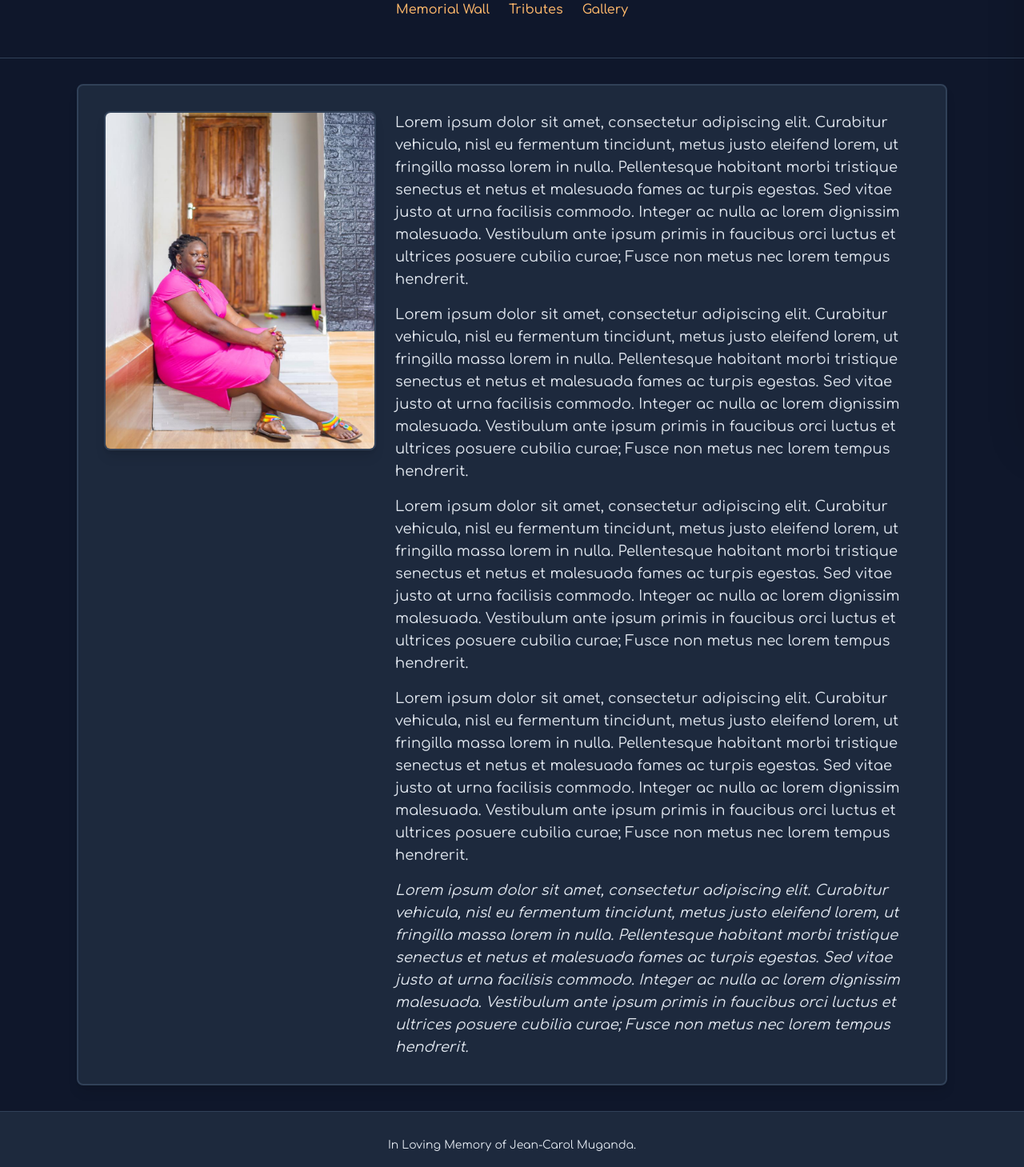
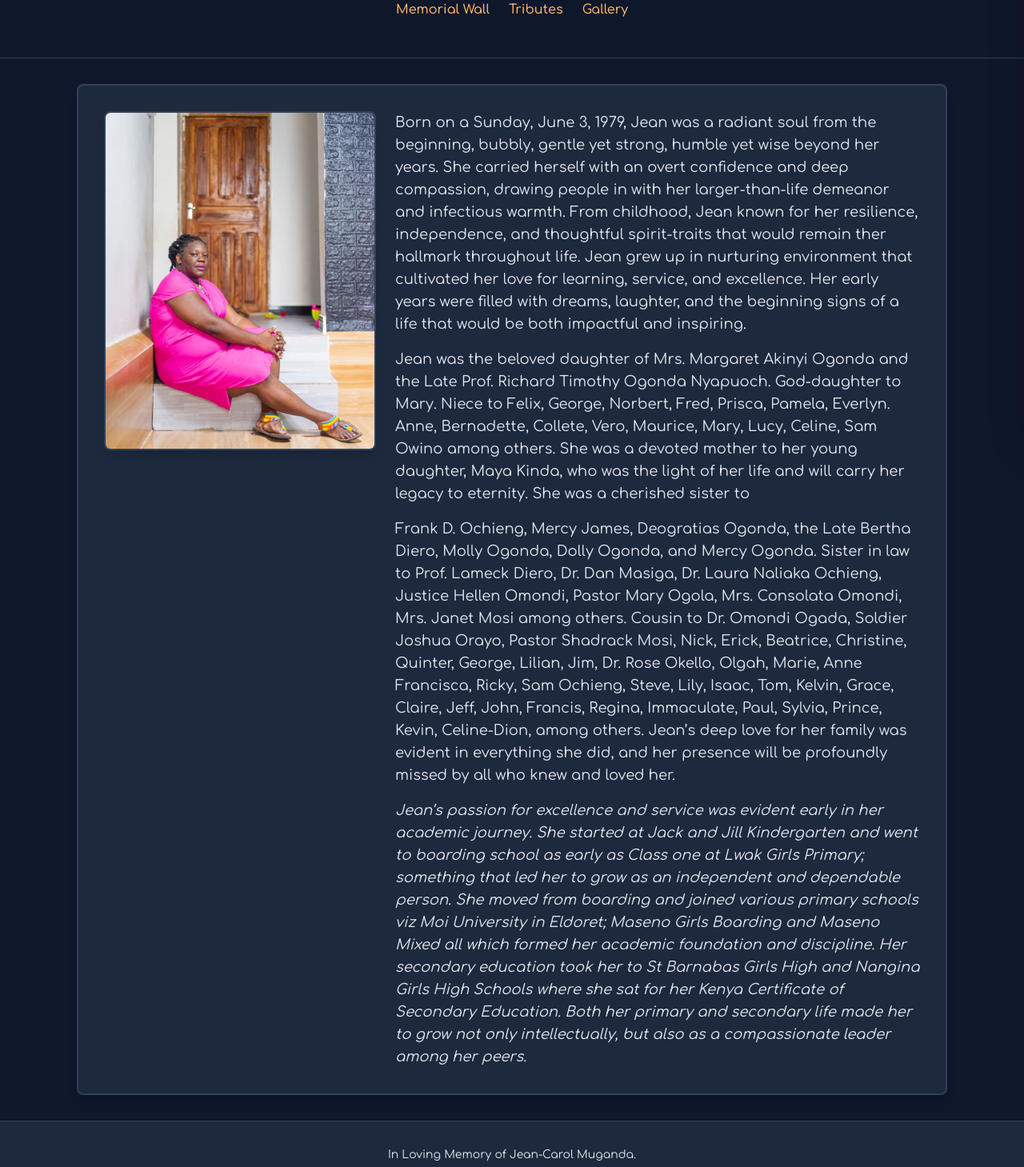
Before and after one commit to talesofcarter/jc-muganda-memorial, a React (Vite) app: page /obituary in a window 1280 px wide. Shown: the part 260-1719 px from the top of the page at 80% size. Built offline with nearby package versions, Linux system fonts and the light colour scheme; a web font is replaced by a local one.

Commit message:
obituary

```diff
--- a/src/pages/Obituary.jsx
+++ b/src/pages/Obituary.jsx
@@ -59,54 +59,57 @@ const Obituary = () => {
             {/* Text Content */}
             <div className="md:w-2/3">
               <p className="text-base md:text-lg leading-7 text-slate-200">
-                Lorem ipsum dolor sit amet, consectetur adipiscing elit.
-                Curabitur vehicula, nisl eu fermentum tincidunt, metus justo
-                eleifend lorem, ut fringilla massa lorem in nulla. Pellentesque
-                habitant morbi tristique senectus et netus et malesuada fames ac
-                turpis egestas. Sed vitae justo at urna facilisis commodo.
-                Integer ac nulla ac lorem dignissim malesuada. Vestibulum ante
-                ipsum primis in faucibus orci luctus et ultrices posuere cubilia
-                curae; Fusce non metus nec lorem tempus hendrerit.
+                Born on a Sunday, June 3, 1979, Jean was a radiant soul from the
+                beginning, bubbly, gentle yet strong, humble yet wise beyond her
+                years. She carried herself with an overt confidence and deep
+                compassion, drawing people in with her larger-than-life demeanor
+                and infectious warmth. From childhood, Jean known for her
+                resilience, independence, and thoughtful spirit-traits that
+                would remain ther hallmark throughout life. Jean grew up in
+                nurturing environment that cultivated her love for learning,
+                service, and excellence. Her early years were filled with
+                dreams, laughter, and the beginning signs of a life that would
+                be both impactful and inspiring.
               </p>
               <p className="text-base md:text-lg leading-7 text-slate-200 mt-4">
-                Lorem ipsum dolor sit amet, consectetur adipiscing elit.
-                Curabitur vehicula, nisl eu fermentum tincidunt, metus justo
-                eleifend lorem, ut fringilla massa lorem in nulla. Pellentesque
-                habitant morbi tristique senectus et netus et malesuada fames ac
-                turpis egestas. Sed vitae justo at urna facilisis commodo.
-                Integer ac nulla ac lorem dignissim malesuada. Vestibulum ante
-                ipsum primis in faucibus orci luctus et ultrices posuere cubilia
-                curae; Fusce non metus nec lorem tempus hendrerit.
+                Jean was the beloved daughter of Mrs. Margaret Akinyi Ogonda and
+                the Late Prof. Richard Timothy Ogonda Nyapuoch. God-daughter to
+                Mary. Niece to Felix, George, Norbert, Fred, Prisca, Pamela,
+                Everlyn. Anne, Bernadette, Collete, Vero, Maurice, Mary, Lucy,
+                Celine, Sam Owino among others. She was a devoted mother to her
+                young daughter, Maya Kinda, who was the light of her life and
+                will carry her legacy to eternity. She was a cherished sister to
               </p>
-              <p className="text-base md:text-lg leading-7 text-slate-200 mt-4">
-                Lorem ipsum dolor sit amet, consectetur adipiscing elit.
-                Curabitur vehicula, nisl eu fermentum tincidunt, metus justo
-                eleifend lorem, ut fringilla massa lorem in nulla. Pellentesque
-                habitant morbi tristique senectus et netus et malesuada fames ac
-                turpis egestas. Sed vitae justo at urna facilisis commodo.
-                Integer ac nulla ac lorem dignissim malesuada. Vestibulum ante
-                ipsum primis in faucibus orci luctus et ultrices posuere cubilia
-                curae; Fusce non metus nec lorem tempus hendrerit.
-              </p>
+              <p className="text-base md:text-lg leading-7 text-slate-200 mt-4"></p>
               <p className="text-base md:text-lg leading-7 text-slate-200  mt-4">
-                Lorem ipsum dolor sit amet, consectetur adipiscing elit.
-                Curabitur vehicula, nisl eu fermentum tincidunt, metus justo
-                eleifend lorem, ut fringilla massa lorem in nulla. Pellentesque
-                habitant morbi tristique senectus et netus et malesuada fames ac
-                turpis egestas. Sed vitae justo at urna facilisis commodo.
-                Integer ac nulla ac lorem dignissim malesuada. Vestibulum ante
-                ipsum primis in faucibus orci luctus et ultrices posuere cubilia
-                curae; Fusce non metus nec lorem tempus hendrerit.
+                Frank D. Ochieng, Mercy James, Deogratias Ogonda, the Late
+                Bertha Diero, Molly Ogonda, Dolly Ogonda, and Mercy Ogonda.
+                Sister in law to Prof. Lameck Diero, Dr. Dan Masiga, Dr. Laura
+                Naliaka Ochieng, Justice Hellen Omondi, Pastor Mary Ogola, Mrs.
+                Consolata Omondi, Mrs. Janet Mosi among others. Cousin to Dr.
+                Omondi Ogada, Soldier Joshua Orayo, Pastor Shadrack Mosi, Nick,
+                Erick, Beatrice, Christine, Quinter, George, Lilian, Jim, Dr.
+                Rose Okello, Olgah, Marie, Anne Francisca, Ricky, Sam Ochieng,
+                Steve, Lily, Isaac, Tom, Kelvin, Grace, Claire, Jeff, John,
+                Francis, Regina, Immaculate, Paul, Sylvia, Prince, Kevin,
+                Celine-Dion, among others. Jean’s deep love for her family was
+                evident in everything she did, and her presence will be
+                profoundly missed by all who knew and loved her.
               </p>
               <p className="text-base md:text-lg leading-7 text-slate-200  mt-4 italic">
-                Lorem ipsum dolor sit amet, consectetur adipiscing elit.
-                Curabitur vehicula, nisl eu fermentum tincidunt, metus justo
-                eleifend lorem, ut fringilla massa lorem in nulla. Pellentesque
-                habitant morbi tristique senectus et netus et malesuada fames ac
-                turpis egestas. Sed vitae justo at urna facilisis commodo.
-                Integer ac nulla ac lorem dignissim malesuada. Vestibulum ante
-                ipsum primis in faucibus orci luctus et ultrices posuere cubilia
-                curae; Fusce non metus nec lorem tempus hendrerit.
+                Jean’s passion for excellence and service was evident early in
+                her academic journey. She started at Jack and Jill Kindergarten
+                and went to boarding school as early as Class one at Lwak Girls
+                Primary; something that led her to grow as an independent and
+                dependable person. She moved from boarding and joined various
+                primary schools viz Moi University in Eldoret; Maseno Girls
+                Boarding and Maseno Mixed all which formed her academic
+                foundation and discipline. Her secondary education took her to
+                St Barnabas Girls High and Nangina Girls High Schools where she
+                sat for her Kenya Certificate of Secondary Education. Both her
+                primary and secondary life made her to grow not only
+                intellectually, but also as a compassionate leader among her
+                peers.
               </p>
             </div>
           </div>
```
